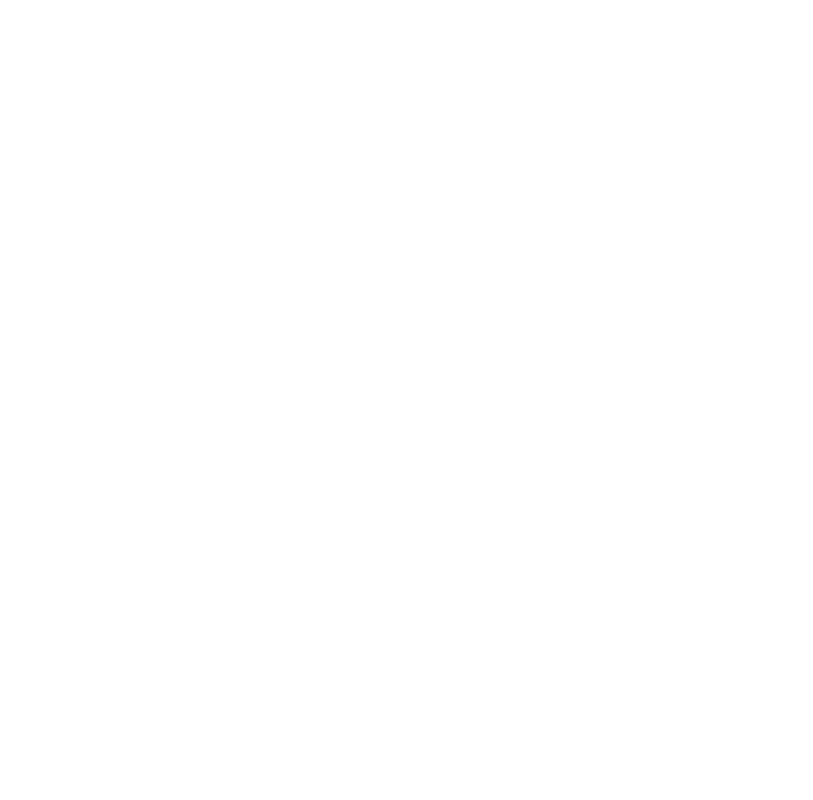
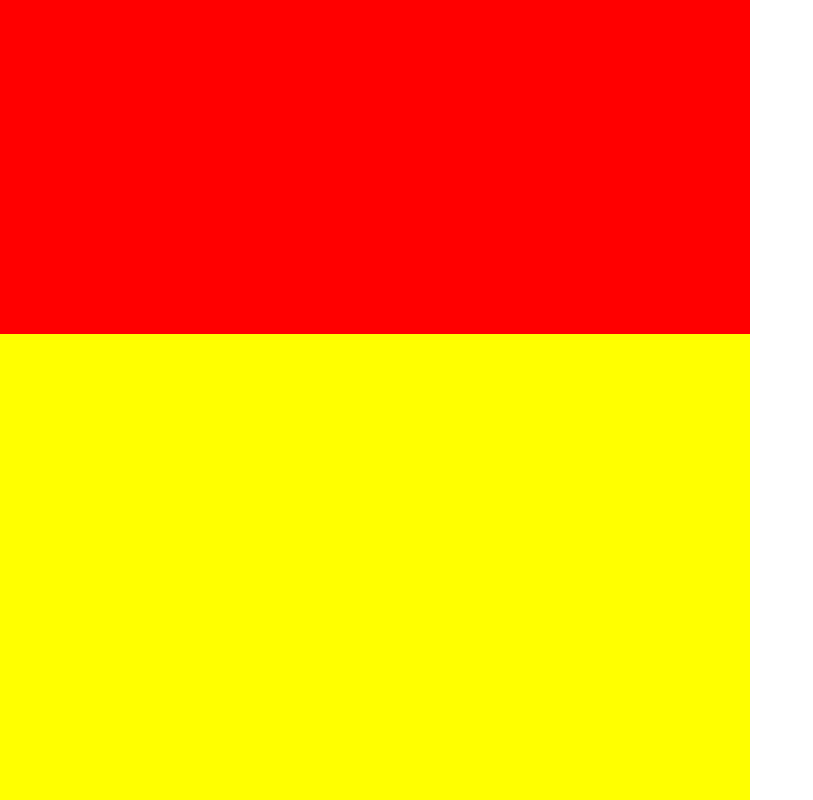
Before and after one commit to harrypunia/adventure-group, a plain HTML site: page index.html in a window 1280 px wide. Shown: the top 800 px of the page, without its empty margins (0-813 px from the left). Drawn offline with Linux system fonts and the light colour scheme.

Commit message:
template1

```diff
--- a/dev/css/main.css
+++ b/dev/css/main.css
@@ -0,0 +1,18 @@
+* {
+    margin: 0;
+    height: 0;
+    width: 750px;
+    height: 1334px;
+}
+
+.content {
+    width: 100%;
+    height: 100%;
+    background: yellow;
+}
+
+.nav {
+    width: 100%;
+    height: 25%;
+    background: red;
+}
--- a/index.html
+++ b/index.html
@@ -1,5 +1,6 @@
 <!DOCTYPE html>
 <html lang="">
+
 <head>
     <meta charset="utf-8">
     <meta name="viewport" content="width=device-width, initial-scale=1.0">
@@ -8,7 +9,12 @@
 </head>
 
 <body>
+    <div class="content">
+        <div class="nav"></div>
+    </div>
+
 
     <script src="dev/js/main.js"></script>
 </body>
+
 </html>
```
